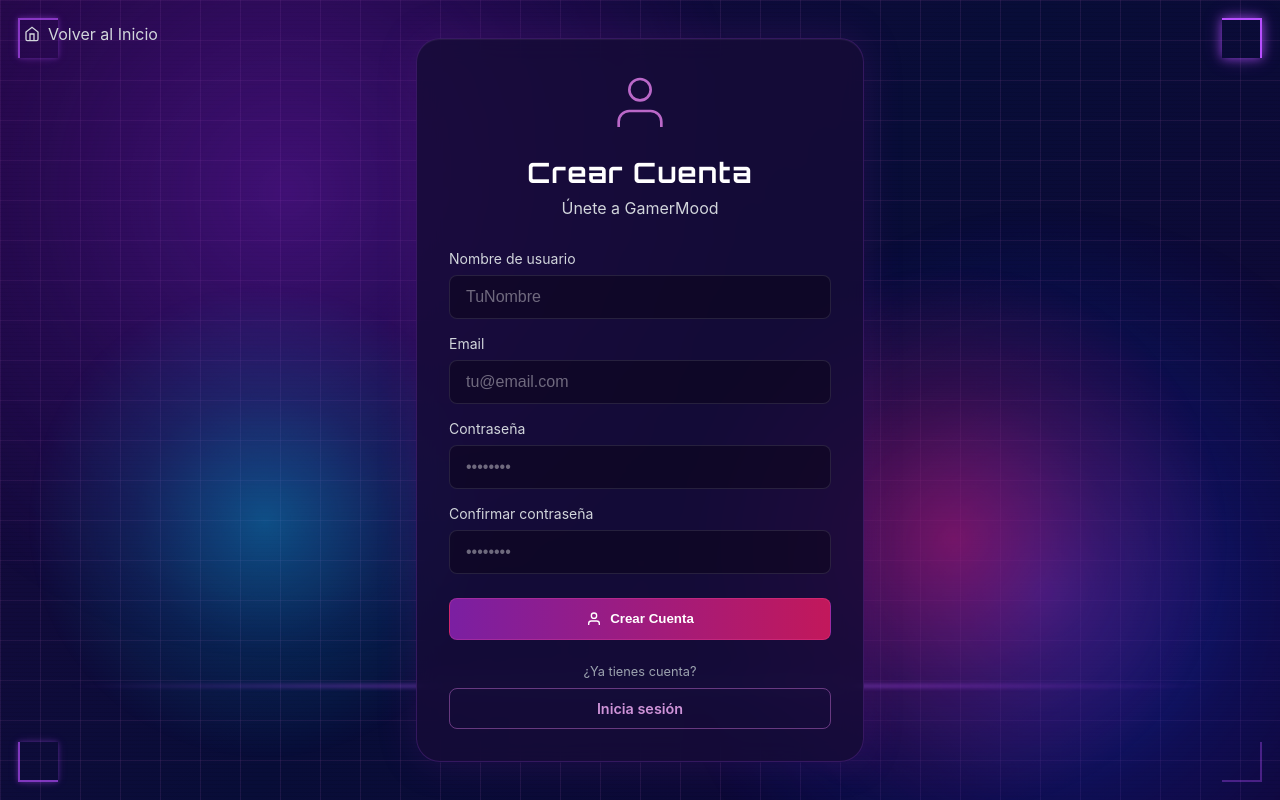
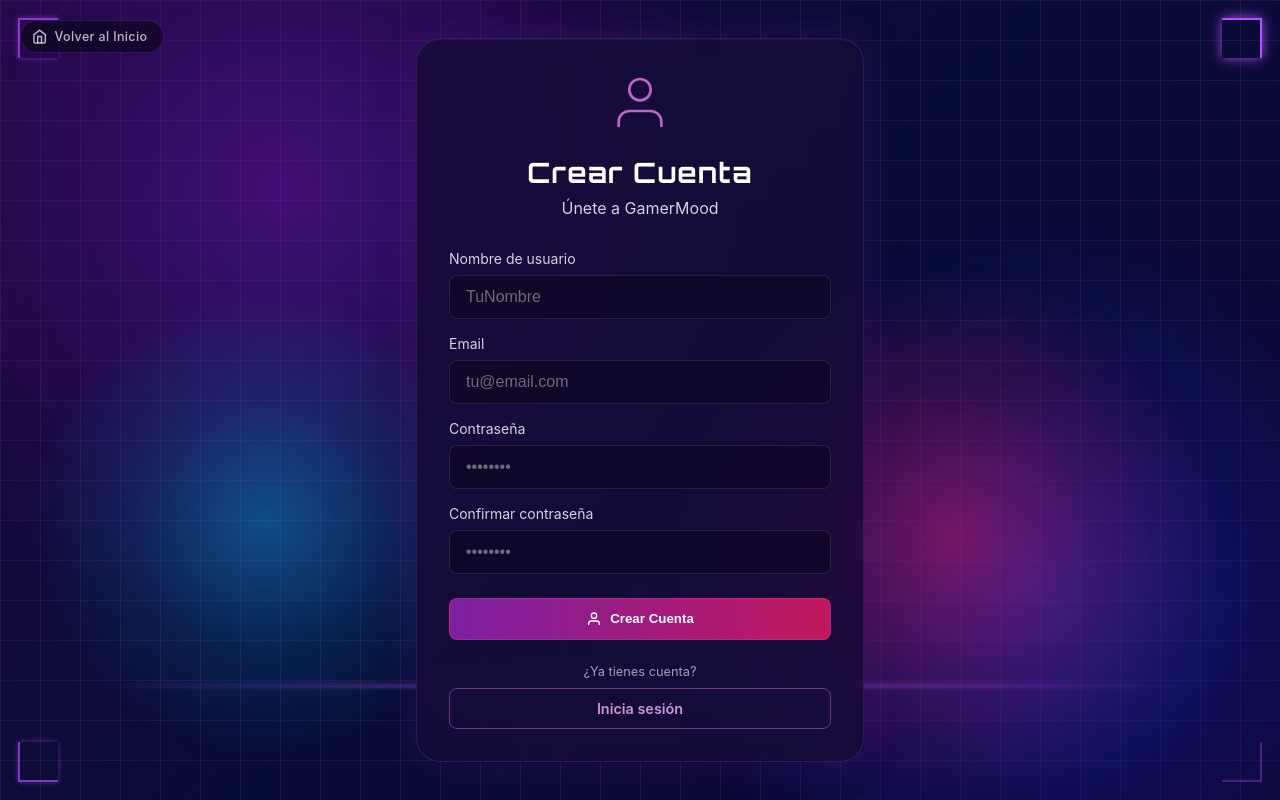
Before and after one commit to ionelastanciu/gamermood-tfg, an Angular app in the folder frontend/: page /register in a window 1280 px wide. Built offline with nearby package versions, Linux system fonts and the light colour scheme.

Commit message:
mejoras styles

```diff
--- a/frontend/src/styles.css
+++ b/frontend/src/styles.css
@@ -282,19 +282,53 @@
 }
 
 .back-home {
-    position: absolute;
-    top: 1.5rem;
-    left: 1.5rem;
+    position: fixed;
+    top: 1.25rem;
+    left: 1.25rem;
+    z-index: 200;
     display: flex;
     align-items: center;
-    gap: 0.5rem;
-    color: #d1d5db;
+    gap: 0.45rem;
+    padding: 0.5rem 1rem 0.5rem 0.7rem;
+    background: rgba(12, 6, 30, 0.72);
+    backdrop-filter: blur(14px);
+    -webkit-backdrop-filter: blur(14px);
+    border: 1px solid rgba(184, 79, 255, 0.22);
+    border-radius: 2rem;
+    color: rgba(255, 255, 255, 0.72);
+    font-size: 0.78rem;
+    font-weight: 500;
+    letter-spacing: 0.03em;
     text-decoration: none;
-    transition: color 0.3s;
+    transition: color 0.22s, border-color 0.22s, box-shadow 0.22s, background 0.22s;
+}
+
+.back-home svg {
+    width: 0.95rem;
+    height: 0.95rem;
+    stroke-width: 2.3;
+    flex-shrink: 0;
+    transition: transform 0.2s ease;
 }
 
 .back-home:hover {
-    color: white;
+    color: #fff;
+    border-color: rgba(184, 79, 255, 0.55);
+    background: rgba(184, 79, 255, 0.1);
+    box-shadow: 0 0 18px rgba(184, 79, 255, 0.22), 0 2px 10px rgba(0, 0, 0, 0.35);
+}
+
+.back-home:hover svg {
+    transform: translateX(-3px);
+}
+
+@media (max-width: 480px) {
+    .back-home {
+        top: 0.75rem;
+        left: 0.75rem;
+        padding: 0.45rem 0.75rem 0.45rem 0.6rem;
+        font-size: 0.72rem;
+    }
 }
 
 .login-box {
```
